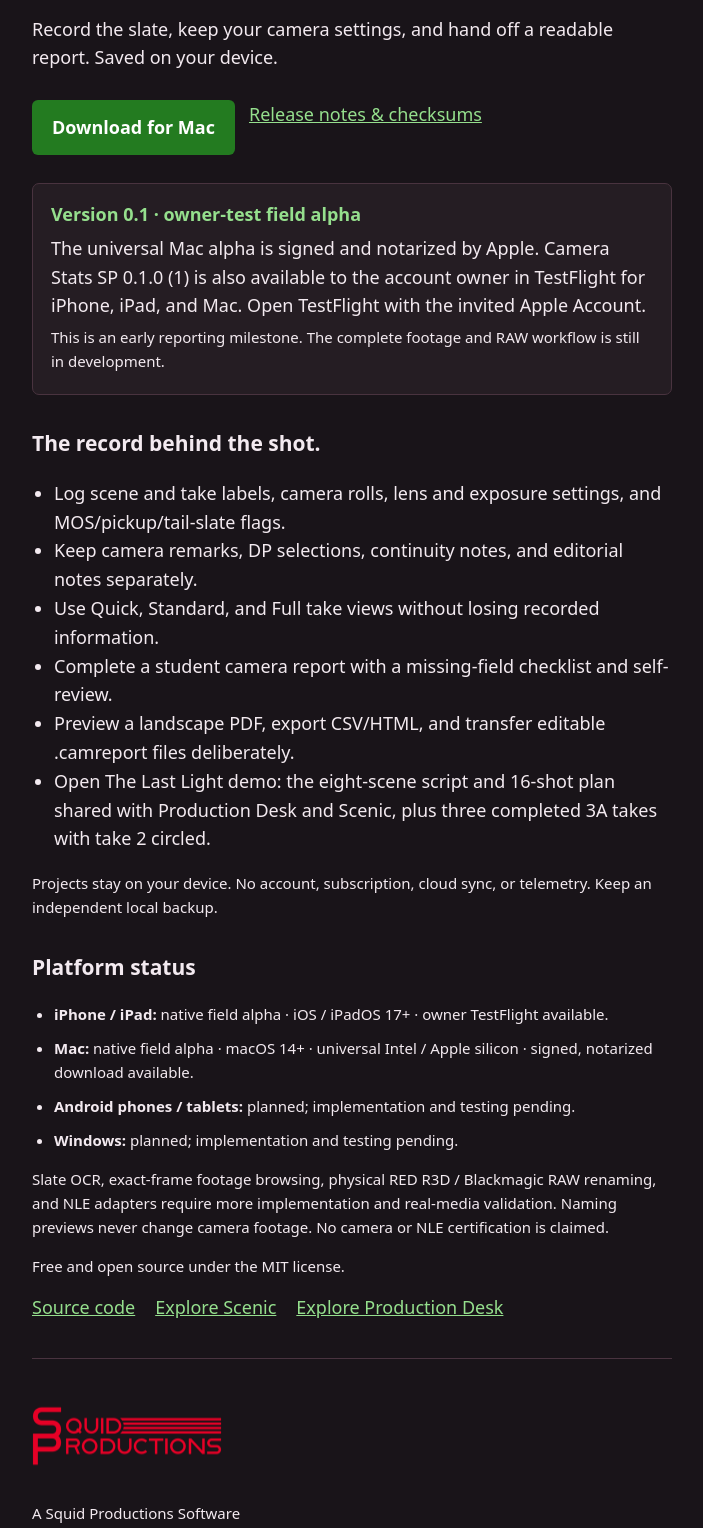
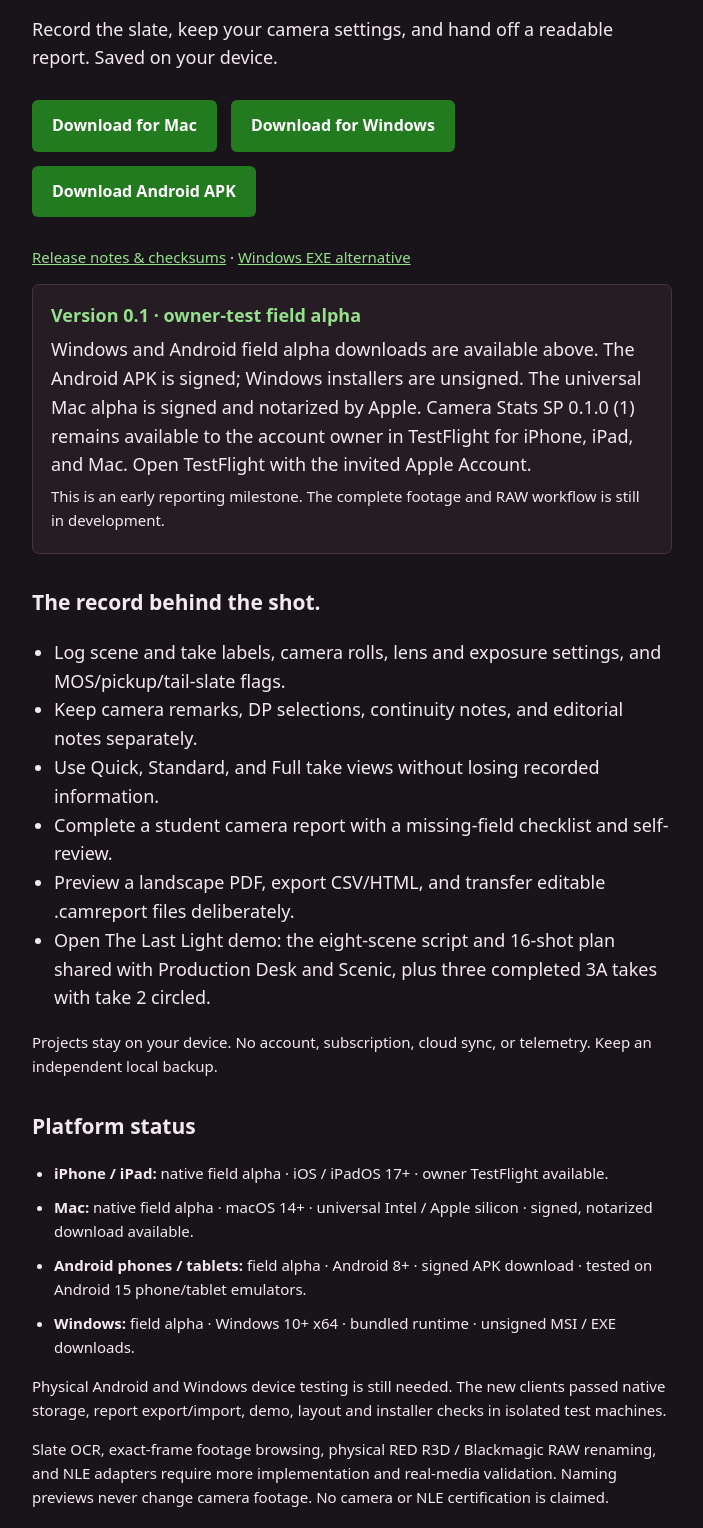
Before and after one commit to OfficialSquidProductions/camera-stats, a plain HTML site: page website/index.html in a window 1280 px wide. Shown: the part 246-1774 px from the top of the page, without its empty margins (288-991 px from the left). Drawn offline with Linux system fonts and the light colour scheme.

Commit message:
Link verified Windows and signed Android downloads on the live site

```diff
--- a/website/index.html
+++ b/website/index.html
@@ -1,15 +1,17 @@
 <!doctype html>
 <html lang="en"><head><meta charset="utf-8"><meta name="viewport" content="width=device-width,initial-scale=1"><meta name="description" content="Local camera reporting for set and post. Camera Stats is an early owner-test alpha by Squid Productions."><title>Camera Stats · Squid Productions</title><link rel="canonical" href="https://camerastats.squidproductions.org/"><link rel="icon" href="assets/SP_GREEN.png"><style>
-    :root{color-scheme:dark;background:#191419}body{max-width:640px;margin:10vh auto;padding:24px;font:18px/1.6 system-ui;color:#f3eaf0}h1{color:#237b20;font-size:2em;margin-bottom:16px}h2{font-size:21px;margin-top:32px}a{color:#95df8d}.downloads{display:flex;gap:14px;flex-wrap:wrap;margin:28px 0}.download{display:inline-block;padding:13px 20px;background:#237b20;color:#fff;border-radius:6px;text-decoration:none;font-weight:650}.download:hover{background:#195b17}a:focus-visible{outline:3px solid #95df8d;outline-offset:4px}.requirements,footer{font-size:15px}.features{padding-left:22px}footer{border-top:1px solid #49333f;margin-top:36px;padding-top:24px}.banner{width:190px;height:auto;display:block;margin-bottom:12px}footer p{margin:10px 0}.links{display:flex;gap:20px;flex-wrap:wrap}@media(max-width:480px){body{margin:5vh auto;padding:22px}.downloads{flex-direction:column}.download{text-align:center}}
+    :root{color-scheme:dark;background:#191419}body{max-width:640px;margin:10vh auto;padding:24px;font:18px/1.6 system-ui;color:#f3eaf0}h1{color:#237b20;font-size:2em;margin-bottom:16px}h2{font-size:21px;margin-top:32px}a{color:#95df8d}.downloads{display:flex;gap:14px;flex-wrap:wrap;margin:28px 0}.download{font-size:16px;text-align:center;display:inline-block;padding:13px 20px;background:#237b20;color:#fff;border-radius:6px;text-decoration:none;font-weight:650}.download:hover{background:#195b17}a:focus-visible{outline:3px solid #95df8d;outline-offset:4px}.requirements,footer{font-size:15px}.features{padding-left:22px}footer{border-top:1px solid #49333f;margin-top:36px;padding-top:24px}.banner{width:190px;height:auto;display:block;margin-bottom:12px}footer p{margin:10px 0}.links{display:flex;gap:20px;flex-wrap:wrap}@media(max-width:480px){body{margin:5vh auto;padding:22px}.downloads{flex-direction:column}.download{text-align:center}}
 
 .brand{display:flex;align-items:center;gap:16px;margin-bottom:24px}.brand img{width:42px;height:56px;object-fit:contain}.brand h1{font-size:28px;color:#f3eaf0;line-height:1.1;margin:0;font-weight:850}.brand p{font-size:12px;color:#c8b8c2;margin:7px 0 0}.status{border:1px solid #49333f;border-radius:7px;padding:16px 18px;background:#251d23}.status p{margin:5px 0}.status strong{color:#95df8d}.platforms{padding-left:22px}.platforms li{margin:10px 0}</style></head><body>
 <header class="brand"><img src="assets/SP_GREEN.png" alt=""><div><h1>CAMERA STATS</h1><p>A Squid Productions Software</p></div></header>
 <main><p>Local camera reporting software made by some friends at Squid Productions to carry the take from set to post.</p><p>Record the slate, keep your camera settings, and hand off a readable report. Saved on your device.</p>
-<div class="downloads"><a class="download" href="https://github.com/OfficialSquidProductions/camera-stats/releases/download/v0.1.0-alpha.1/Camera-Stats-Mac-0.1.0-alpha.1.zip">Download for Mac</a><a href="https://github.com/OfficialSquidProductions/camera-stats/releases/tag/v0.1.0-alpha.1">Release notes &amp; checksums</a></div>
-<div class="status" id="downloads"><strong>Version 0.1 · owner-test field alpha</strong><p>The universal Mac alpha is signed and notarized by Apple. Camera Stats SP 0.1.0 (1) is also available to the account owner in TestFlight for iPhone, iPad, and Mac. Open TestFlight with the invited Apple Account.</p><p class="requirements">This is an early reporting milestone. The complete footage and RAW workflow is still in development.</p></div>
+<div class="downloads"><a class="download" href="https://github.com/OfficialSquidProductions/camera-stats/releases/download/v0.1.0-alpha.1/Camera-Stats-Mac-0.1.0-alpha.1.zip">Download for Mac</a><a class="download" href="https://github.com/OfficialSquidProductions/camera-stats/releases/download/v0.1.0-alpha.2/Camera-Stats-Windows-0.1.0-alpha.2.msi">Download for Windows</a><a class="download" href="https://github.com/OfficialSquidProductions/camera-stats/releases/download/v0.1.0-alpha.2/Camera-Stats-Android-0.1.0-alpha.2.apk">Download Android APK</a></div>
+<p class="requirements"><a href="https://github.com/OfficialSquidProductions/camera-stats/releases/tag/v0.1.0-alpha.2">Release notes &amp; checksums</a> · <a href="https://github.com/OfficialSquidProductions/camera-stats/releases/download/v0.1.0-alpha.2/Camera-Stats-Windows-0.1.0-alpha.2.exe">Windows EXE alternative</a></p>
+<div class="status" id="downloads"><strong>Version 0.1 · owner-test field alpha</strong><p>Windows and Android field alpha downloads are available above. The Android APK is signed; Windows installers are unsigned. The universal Mac alpha is signed and notarized by Apple. Camera Stats SP 0.1.0 (1) remains available to the account owner in TestFlight for iPhone, iPad, and Mac. Open TestFlight with the invited Apple Account.</p><p class="requirements">This is an early reporting milestone. The complete footage and RAW workflow is still in development.</p></div>
 <h2>The record behind the shot.</h2><ul class="features"><li>Log scene and take labels, camera rolls, lens and exposure settings, and MOS/pickup/tail-slate flags.</li><li>Keep camera remarks, DP selections, continuity notes, and editorial notes separately.</li><li>Use Quick, Standard, and Full take views without losing recorded information.</li><li>Complete a student camera report with a missing-field checklist and self-review.</li><li>Preview a landscape PDF, export CSV/HTML, and transfer editable .camreport files deliberately.</li><li>Open The Last Light demo: the eight-scene script and 16-shot plan shared with Production Desk and Scenic, plus three completed 3A takes with take 2 circled.</li></ul>
 <p class="requirements">Projects stay on your device. No account, subscription, cloud sync, or telemetry. Keep an independent local backup.</p>
-<h2>Platform status</h2><ul class="platforms requirements"><li><strong>iPhone / iPad:</strong> native field alpha · iOS / iPadOS 17+ · owner TestFlight available.</li><li><strong>Mac:</strong> native field alpha · macOS 14+ · universal Intel / Apple silicon · signed, notarized download available.</li><li><strong>Android phones / tablets:</strong> planned; implementation and testing pending.</li><li><strong>Windows:</strong> planned; implementation and testing pending.</li></ul>
+<h2>Platform status</h2><ul class="platforms requirements"><li><strong>iPhone / iPad:</strong> native field alpha · iOS / iPadOS 17+ · owner TestFlight available.</li><li><strong>Mac:</strong> native field alpha · macOS 14+ · universal Intel / Apple silicon · signed, notarized download available.</li><li><strong>Android phones / tablets:</strong> field alpha · Android 8+ · signed APK download · tested on Android 15 phone/tablet emulators.</li><li><strong>Windows:</strong> field alpha · Windows 10+ x64 · bundled runtime · unsigned MSI / EXE downloads.</li></ul>
+<p class="requirements">Physical Android and Windows device testing is still needed. The new clients passed native storage, report export/import, demo, layout and installer checks in isolated test machines.</p>
 <p class="requirements">Slate OCR, exact-frame footage browsing, physical RED R3D / Blackmagic RAW renaming, and NLE adapters require more implementation and real-media validation. Naming previews never change camera footage. No camera or NLE certification is claimed.</p>
 <p class="requirements">Free and open source under the MIT license.</p>
 <div class="links"><a href="https://github.com/OfficialSquidProductions/camera-stats">Source code</a><a href="https://scenic.squidproductions.org/">Explore Scenic</a><a href="https://productiondesk.squidproductions.org/">Explore Production Desk</a></div></main>
```
Also changed, not shown: website/privacy.html (+1 -1 lines), README.md.
